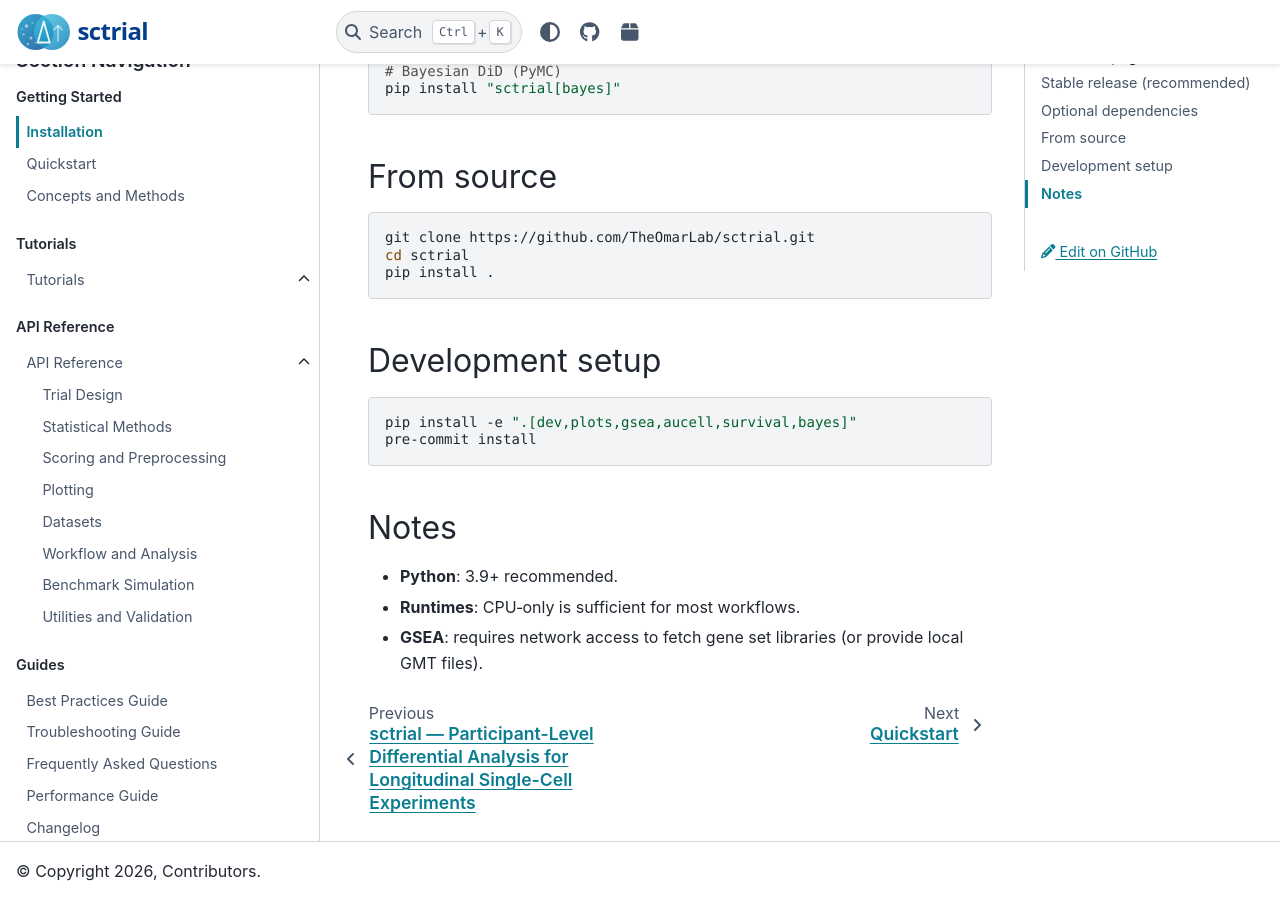
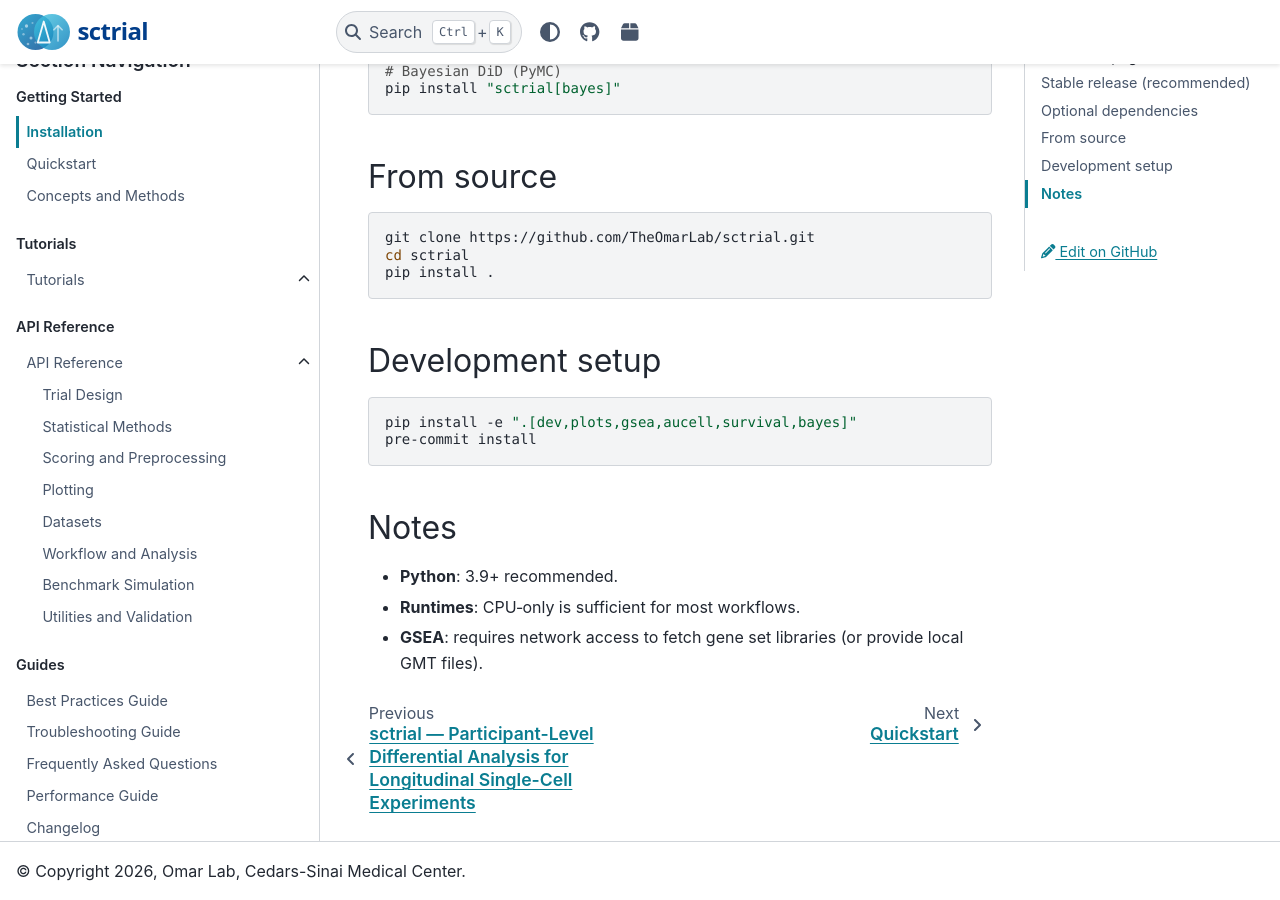
Before and after one commit to TheOmarLab/sctrial, a Sphinx documentation site: the page built from docs/source/installation.rst, in a window 1280 px wide and 900 px high, scrolled down 551 px. Built offline with Sphinx 7.4.7 and the PyData theme 0.15.4, drawn with Linux system fonts in a browser that asks for light colours; pages that are not in the unit, such as notebooks, are missing from menus.

Commit message:
Update docs footer to Omar Lab, Cedars-Sinai Medical Center

```diff
--- a/docs/source/conf.py
+++ b/docs/source/conf.py
@@ -5,8 +5,8 @@ from datetime import datetime
 sys.path.insert(0, os.path.abspath("../../src"))
 
 project = "sctrial"
-copyright = f"{datetime.now().year}, Contributors"
-author = "Contributors"
+copyright = f"{datetime.now().year}, Omar Lab, Cedars-Sinai Medical Center"
+author = "Omar Lab, Cedars-Sinai Medical Center"
 release = "0.3.0"
 
 # -- Extensions ---------------------------------------------------------------
```
